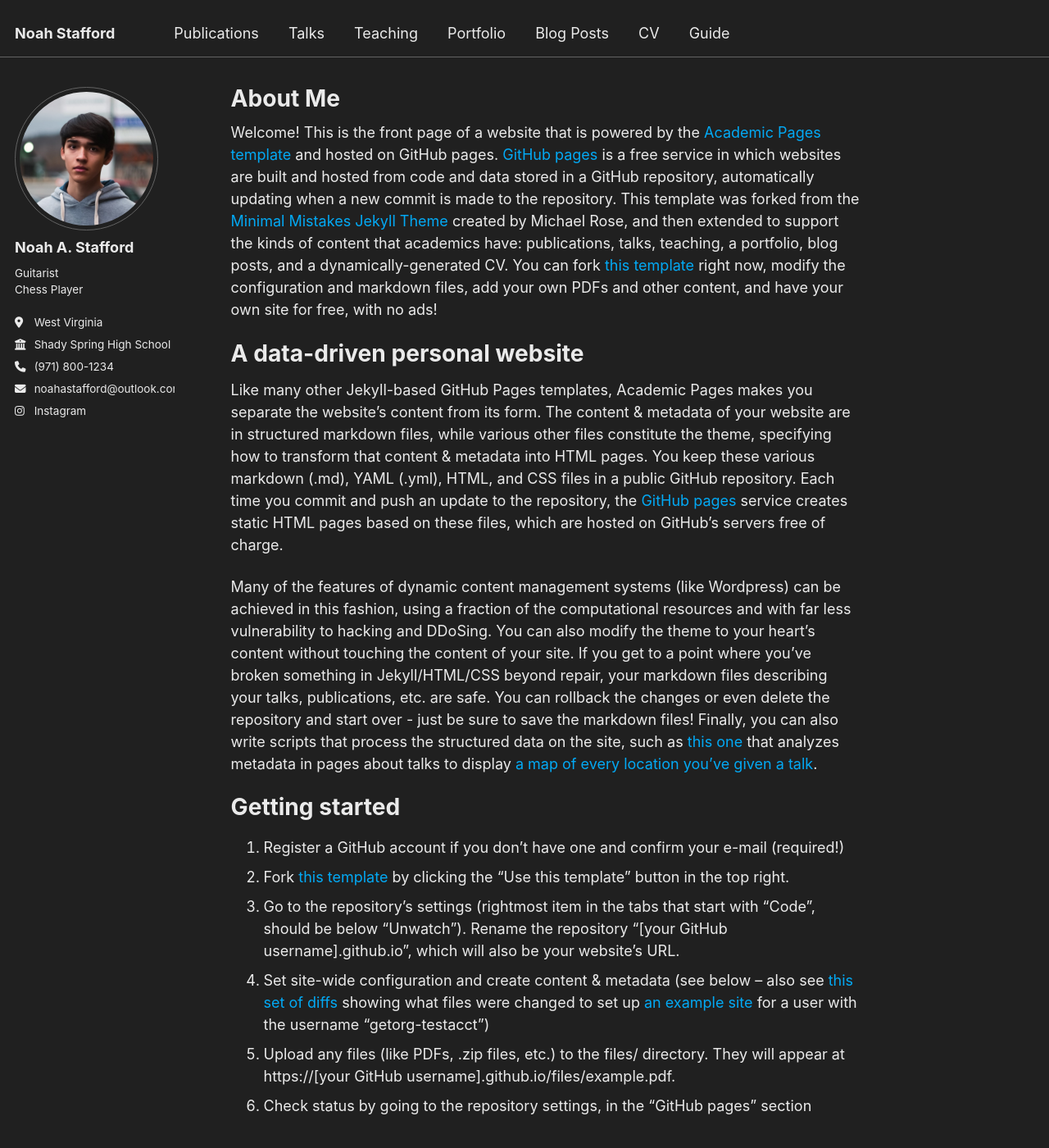
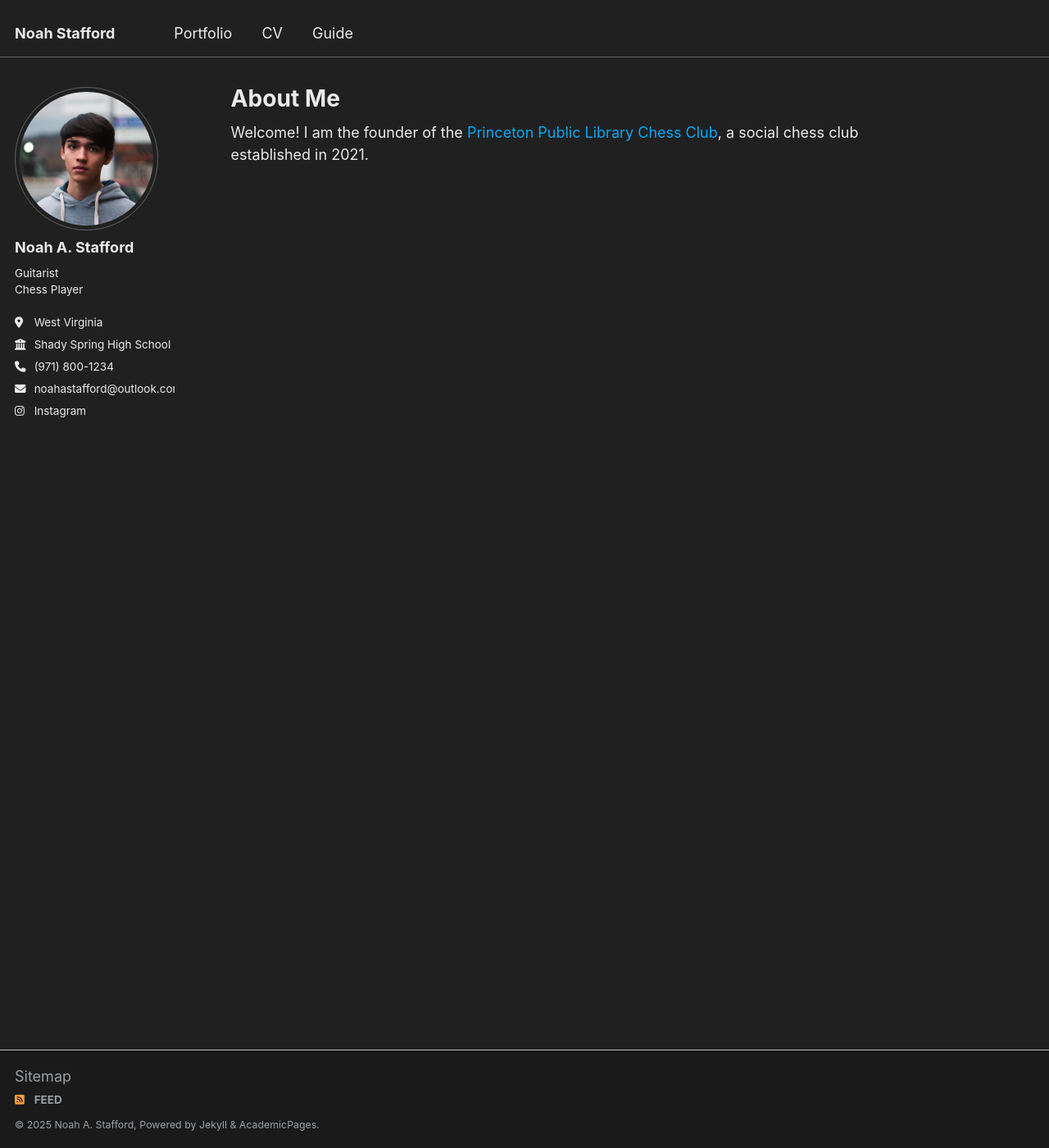
Before and after one commit to noahastafford/noahastafford.github.io, a Jekyll site: the page built from _pages/about.md, in a window 1280 px wide and 1400 px high. Shown: the whole window at 82% size. Built offline with Jekyll 4.4.1, drawn with Linux system fonts in a browser that asks for light colours; some of the changed text lies outside the part shown.

Commit message:
remove links

```diff
--- a/_pages/about.md
+++ b/_pages/about.md
@@ -7,7 +7,10 @@ redirect_from:
   - /about.html
 ---
 
-Welcome! This is the front page of a website that is powered by the [Academic Pages template](https://github.com/academicpages/academicpages.github.io) and hosted on GitHub pages. [GitHub pages](https://pages.github.com) is a free service in which websites are built and hosted from code and data stored in a GitHub repository, automatically updating when a new commit is made to the repository. This template was forked from the [Minimal Mistakes Jekyll Theme](https://mmistakes.github.io/minimal-mistakes/) created by Michael Rose, and then extended to support the kinds of content that academics have: publications, talks, teaching, a portfolio, blog posts, and a dynamically-generated CV. You can fork [this template](https://github.com/academicpages/academicpages.github.io) right now, modify the configuration and markdown files, add your own PDFs and other content, and have your own site for free, with no ads!
+Welcome! I am the founder of the [Princeton Public Library Chess Club](https://princetonlibrarywv.com/), a social chess club established in 2021.
+
+<!---
+This is the front page of a website that is powered by the [Academic Pages template](https://github.com/academicpages/academicpages.github.io) and hosted on GitHub pages. [GitHub pages](https://pages.github.com) is a free service in which websites are built and hosted from code and data stored in a GitHub repository, automatically updating when a new commit is made to the repository. This template was forked from the [Minimal Mistakes Jekyll Theme](https://mmistakes.github.io/minimal-mistakes/) created by Michael Rose, and then extended to support the kinds of content that academics have: publications, talks, teaching, a portfolio, blog posts, and a dynamically-generated CV. You can fork [this template](https://github.com/academicpages/academicpages.github.io) right now, modify the configuration and markdown files, add your own PDFs and other content, and have your own site for free, with no ads!
 
 A data-driven personal website
 ======
@@ -47,3 +50,4 @@ Example: editing a markdown file for a talk
 For more info
 ------
 More info about configuring Academic Pages can be found in [the guide](https://academicpages.github.io/markdown/), the [growing wiki](https://github.com/academicpages/academicpages.github.io/wiki), and you can always [ask a question on GitHub](https://github.com/academicpages/academicpages.github.io/discussions). The [guides for the Minimal Mistakes theme](https://mmistakes.github.io/minimal-mistakes/docs/configuration/) (which this theme was forked from) might also be helpful.
+-->
```
Also changed, not shown: _data/navigation.yml (+8 -8 lines).
